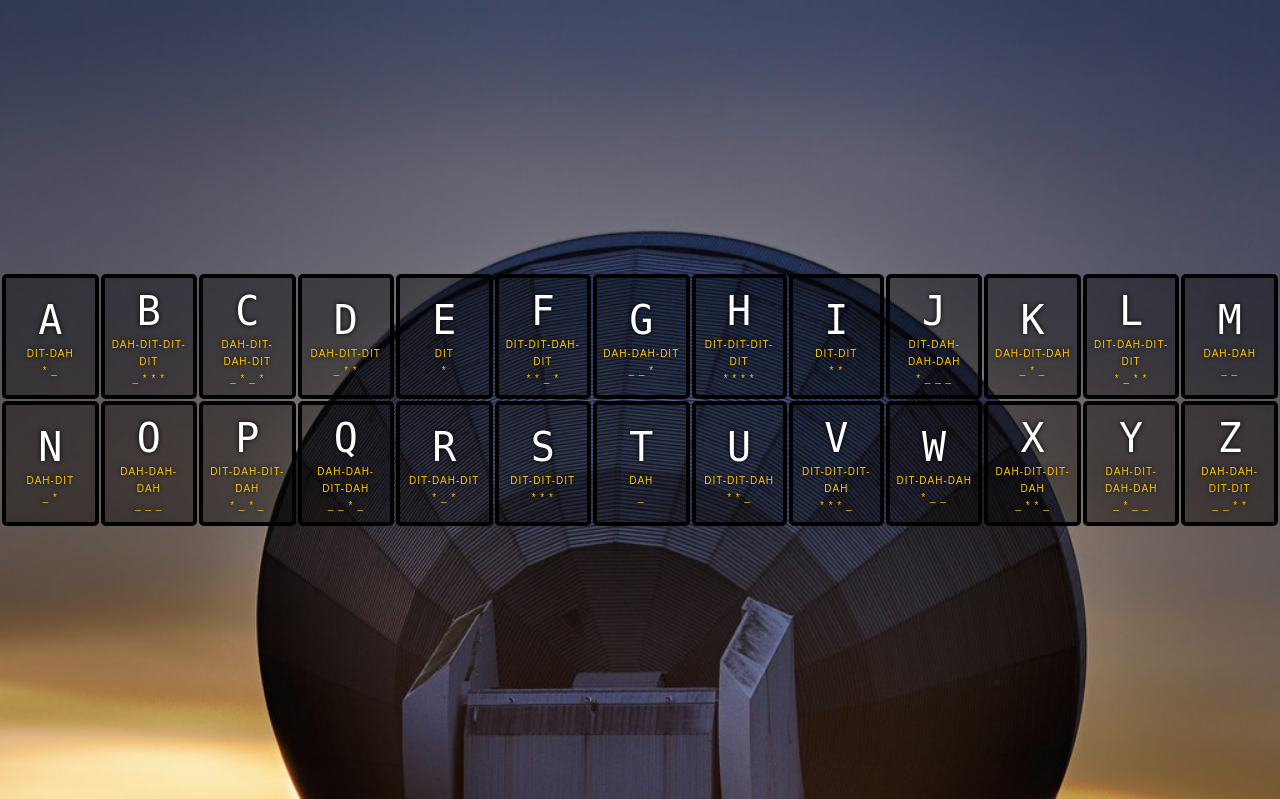
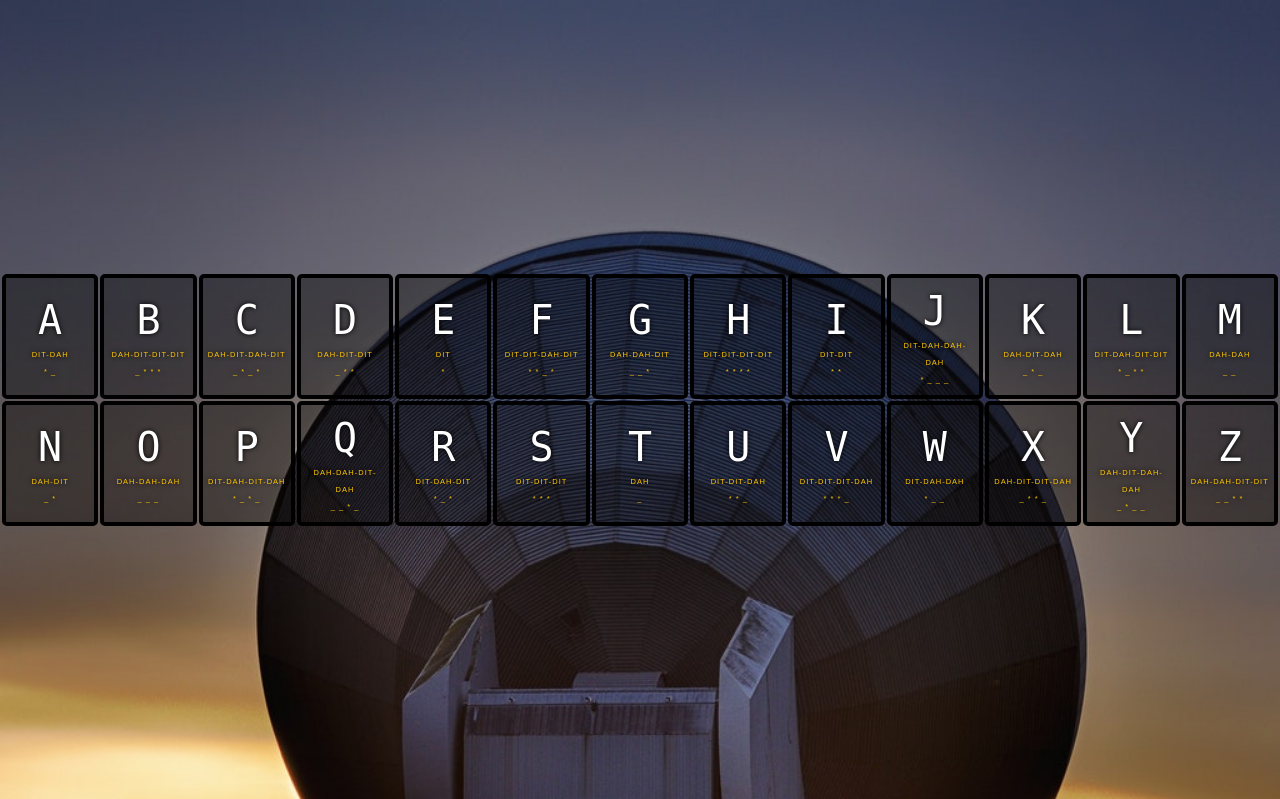
Before and after one commit to code-johnny-code/Morse, a PHP site: page /index.html in a window 1280 px wide. Shown: the top 799 px of the page. Run offline with PHP 8.4, Linux system fonts and the light colour scheme.

Commit message:
updated styling of span elements

```diff
--- a/style.css
+++ b/style.css
@@ -43,7 +43,7 @@ kbd {
 }
 
 .sound {
-  font-size: 1rem;
+  font-size: 0.5em;
   text-transform: uppercase;
   letter-spacing: .1rem;
   color: #ffc600;
```
